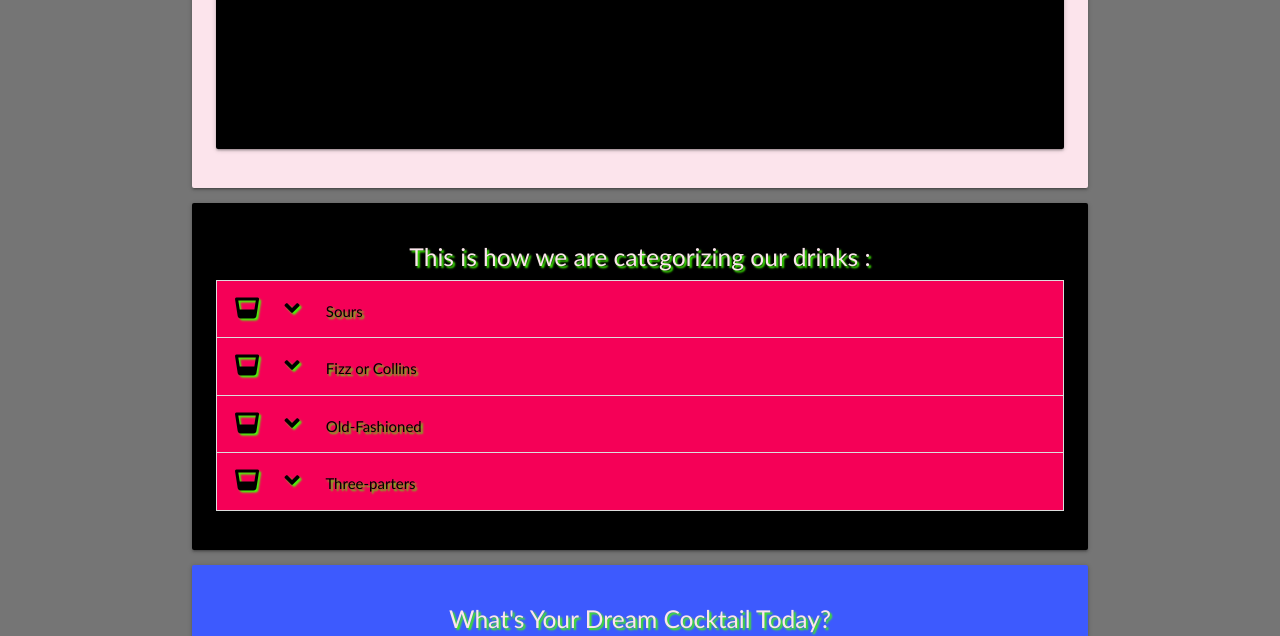
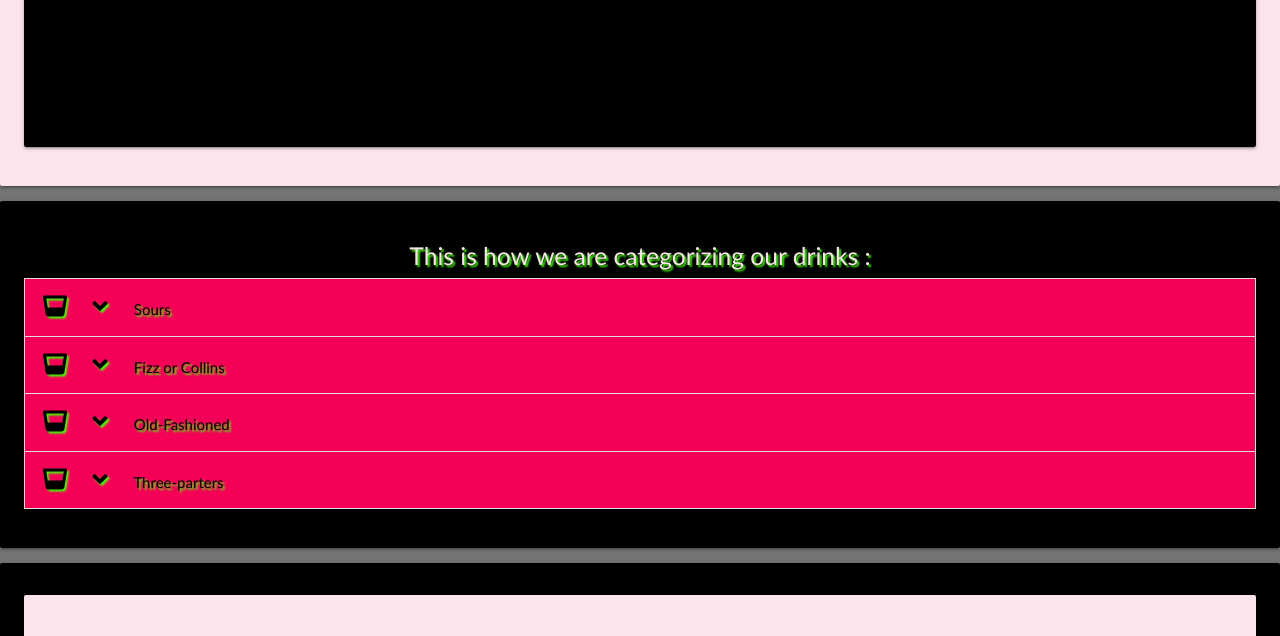
Before and after one commit to MaggieDaisy/Cocktails_and_Dreams, a Flask app: page / in a window 1280 px wide. Shown: the part 1152-1788 px from the top of the page. Run offline with Flask 2, Linux system fonts and the light colour scheme; some libraries are stand-ins or nearby versions.

Commit message:
Add style chanages, check and beautify code in templates

```diff
--- a/static/css/style.css
+++ b/static/css/style.css
@@ -6,30 +6,30 @@ body {
     display: flex;
     min-height: 100vh;
     flex-direction: column;
-  }
+}
 
 main {
     flex: 1 0 auto;
-  }
+}
 
 html {
     font-family: GillSans, Calibri, Trebuchet, sans-serif;
- }
+}
 
 .text-shadow {
-    text-shadow: 2px 2px 2px rgba(66,251,5);
+    text-shadow: 2px 2px 2px rgba(66, 251, 5);
 }
-
 
 .flashes h5 {
     line-height: 2;
+    background-color: rgba(66, 251, 5);
 }
 
 .btn-small {
     margin: 15px 7px;
 }
 
-#card-recipe{
+#card-recipe {
     min-height: 660px;
 }
 
--- a/templates/add_recipe.html
+++ b/templates/add_recipe.html
@@ -6,7 +6,7 @@
 <div class="row card-panel black">
     <form class="col s12" method="POST" action="{{ url_for('add_recipe') }}">
         <!-- Dropdown selection for choosing cocktails categories -->
-        <div class="row lime lighten-5">
+        <div class="row indigo lighten-5">
             <div class="input-field col s12">
                 <i class="fas fa-glass-whiskey text-shadow"></i>
                 <i class="fas fa-hand-pointer prefix text-shadow"></i>
--- a/templates/base.html
+++ b/templates/base.html
@@ -1,15 +1,19 @@
 <!DOCTYPE html>
 <html lang="en">
     <head>
-    <meta charset="UTF-8">
-    <meta http-equiv="X-UA-Compatible" content="IE=edge">
-    <meta name="viewport" content="width=device-width, initial-scale=1.0">
-    <link rel="stylesheet" href="https://cdnjs.cloudflare.com/ajax/libs/font-awesome/5.15.3/css/all.min.css"
+        <meta charset="UTF-8" />
+        <meta http-equiv="X-UA-Compatible" content="IE=edge" />
+        <meta name="viewport" content="width=device-width, initial-scale=1.0" />
+        <link
+            rel="stylesheet"
+            href="https://cdnjs.cloudflare.com/ajax/libs/font-awesome/5.15.3/css/all.min.css"
             integrity="sha512-iBBXm8fW90+nuLcSKlbmrPcLa0OT92xO1BIsZ+ywDWZCvqsWgccV3gFoRBv0z+8dLJgyAHIhR35VZc2oM/gI1w=="
-        crossorigin="anonymous" referrerpolicy="no-referrer" type="text/css" />
-    <link rel="stylesheet" href="https://cdnjs.cloudflare.com/ajax/libs/materialize/1.0.0/css/materialize.min.css"
-        type="text/css">
-    <link rel="stylesheet" href="{{ url_for('static', filename='css/style.css') }}" type="text/css">
+            crossorigin="anonymous"
+            referrerpolicy="no-referrer"
+            type="text/css"
+        />
+        <link rel="stylesheet" href="https://cdnjs.cloudflare.com/ajax/libs/materialize/1.0.0/css/materialize.min.css" type="text/css" />
+        <link rel="stylesheet" href="{{ url_for('static', filename='css/style.css') }}" type="text/css" />
         {% block styles %}
         {% endblock %}
         <title>Cocktails and Dreams</title>
@@ -58,16 +62,15 @@
             {% if messages %}
             {% for message in messages %}
             <div class="row flashes">
-            <h5 class="lime accent-3 center-align">{{ message }}</h5>
+                <h5 class="center-align">{{ message }}</h5>
             </div>
             {% endfor %}
             {% endif %}
             {% endwith %}
         </section>
         <!-- Main section for content -->
-    <main class="container">
+        <main>
             {% block content %}
-
             {% endblock %}
         </main>
         <!-- Footer with Social Media icons and copyright -->
@@ -81,19 +84,21 @@
                 </div>
                 <div class="col s4 center-align">
                     <ul id="footer-icons">
-                <li><a href="https://www.facebook.com/" target="_blank"><i class="fab fa-facebook-f black-text"></i></a>
+                        <li>
+                            <a href="https://www.facebook.com/" target="_blank"><i class="fab fa-facebook-f black-text"></i></a>
                         </li>
-                <li><a href="https://www.instagram.com/" target="_blank"><i class="fab fa-instagram black-text"></i></a>
+                        <li>
+                            <a href="https://www.instagram.com/" target="_blank"><i class="fab fa-instagram black-text"></i></a>
                         </li>
-                <li><a href="https://www.youtube.com/" target="_blank"><i class="fab fa-youtube black-text"></i></a>
+                        <li>
+                            <a href="https://www.youtube.com/" target="_blank"><i class="fab fa-youtube black-text"></i></a>
                         </li>
                     </ul>
                 </div>
             </div>
         </footer>
         <!-- Scripts for JS -->
-    <script src="https://code.jquery.com/jquery-3.6.0.min.js"
-        integrity="sha256-/xUj+3OJU5yExlq6GSYGSHk7tPXikynS7ogEvDej/m4=" crossorigin="anonymous"></script>
+        <script src="https://code.jquery.com/jquery-3.6.0.min.js" integrity="sha256-/xUj+3OJU5yExlq6GSYGSHk7tPXikynS7ogEvDej/m4=" crossorigin="anonymous"></script>
         <script src="https://cdnjs.cloudflare.com/ajax/libs/materialize/1.0.0/js/materialize.min.js"></script>
         <script src="{{ url_for('static', filename='js/script.js') }}"></script>
         {% block scripts %}
--- a/templates/edit_recipe.html
+++ b/templates/edit_recipe.html
@@ -7,7 +7,7 @@
 <div class="row card-panel black">
     <form class="col s12" method="POST" action="{{ url_for('edit_recipe', recipe_id=recipe._id) }}">
         <!-- Dropdown selection for choosing a cocktail category -->
-        <div class="row lime lighten-5">
+        <div class="row indigo lighten-5">
             <div class="input-field col s12">
                 <i class="fas fa-glass-whiskey text-shadow"></i>
                 <i class="fas fa-hand-pointer prefix text-shadow"></i>
--- a/templates/index.html
+++ b/templates/index.html
@@ -2,9 +2,11 @@
 {% block content %}
 
 <!-- Landing page hero image and welcoming content-->
-<div class="card-panel indigo accent-3">
-    <h5 class="pink-text text-lighten-5 center-align text-shadow">Welcome to our community of bartenders, mixologists, and free-style cocktail enthusiasts!</h5>
+<div class="card-panel black">
+<div class="card-panel pink lighten-5 center-align">
+    <h5 class="black-text center-align text-shadow">Welcome to our community of bartenders, mixologists, and free-style cocktail enthusiasts!</h5>
     <img class="responsive-img" src="https://images.unsplash.com/photo-1507383832450-e75a770318ea?ixid=MnwxMjA3fDB8MHxwaG90by1wYWdlfHx8fGVufDB8fHx8&ixlib=rb-1.2.1&auto=format&fit=crop&w=1189&q=80" alt="" />
+</div>
 </div>
 <!-- Card Panel with content -->
 <div class="card-panel black">
@@ -26,6 +28,7 @@
 <div class="card-panel pink lighten-5">
     <div class="carousel card-panel black lighten-4">
         <h5 class="pink-text text-lighten-5 center-align text-shadow">Capture with Us those magical moments of mixology!</h5>
+        <br>
         <a class="carousel-item" href="#1"><img src="https://images.unsplash.com/photo-1617524454933-ab8853813111?ixid=MnwxMjA3fDB8MHxwaG90by1wYWdlfHx8fGVufDB8fHx8&ixlib=rb-1.2.1&auto=format&fit=crop&w=333&q=80" /></a>
 
         <a class="carousel-item" href="#2"><img src="https://images.unsplash.com/photo-1613934619052-27d9464c8819?ixid=MnwxMjA3fDB8MHxwaG90by1wYWdlfHx8fGVufDB8fHx8&ixlib=rb-1.2.1&auto=format&fit=crop&w=334&q=80" /></a>
@@ -52,7 +55,7 @@
     <ul class="collapsible center-align">
         <li>
             <div class="collapsible-header black-text text-shadow pink accent-3">
-                <i class="fas fa-glass-whiskey center-align"></i><strong><i class="fas fa-angle-down"></i> Sours </strong>
+                <i class="fas fa-glass-whiskey"></i><strong><i class="fas fa-angle-down"></i> Sours </strong>
             </div>
             <div class="collapsible-body black-text pink lighten-5">
                 <strong>
@@ -98,10 +101,12 @@
     </ul>
 </div>
 <!-- Card panel with image and button pointing to register page -->
-<div class="card-panel indigo accent-3 center-align">
-    <h5 class="pink-text text-lighten-5 center-align text-shadow">What's Your Dream Cocktail Today?</h5>
+<div class="card-panel black">
+<div class="card-panel pink lighten-5 center-align">
+    <h5 class="black-text center-align text-shadow">What's Your Dream Cocktail Today?</h5>
     <img class="responsive-img" src="https://images.unsplash.com/photo-1610478920454-8df995a1d60a?ixid=MnwxMjA3fDB8MHxwaG90by1wYWdlfHx8fGVufDB8fHx8&ixlib=rb-1.2.1&auto=format&fit=crop&w=1950&q=80" alt="" />
     <button class="btn pink accent-3 waves-effect waves-light"><a class="black-text text-shadow" href="{{ url_for('register') }}">Add Dream Recipe Here</a></button>
 </div>
+</div>
 
 {% endblock %}
--- a/templates/login.html
+++ b/templates/login.html
@@ -4,6 +4,7 @@
 <!-- Header of the page-->
 <h3 class="center-align text-shadow">Log In</h3>
 <!-- Card panel for Log In -->
+<div class="card-panel black">
     <div class="row">
         <form class="col s12 m6 offset-m3" method="POST" action="{{ url_for('login') }}">
             <div class="card-panel pink lighten-5">
@@ -30,6 +31,7 @@
             </div>
         </form>
     </div>
+</div>
 <!-- Link to redirect User if not registered yet-->
 <div class="row">
     <div class="col s12">
--- a/templates/profile.html
+++ b/templates/profile.html
@@ -4,7 +4,7 @@
 <!-- Card Panel for Username Profile -->
 <div class="row">
     <div class="col s12 m6 offset-m3 card-panel black">
-        <div class="card-panel pink lighten-5">
+        <div class="card-panel indigo lighten-5">
             <h3 class="center-align black-text text-shadow">
                 {{ username }}'s Profile
             </h3>
@@ -22,7 +22,7 @@
     {% for recipe in recipes %}
     <!-- Displays Card Panels only created by User being in current session-->
     {% if session.user|lower == recipe.created_by|lower %}
-    <div class="col s12 m4">
+    <div class="col s12 m6 l4">
         <div id="card-recipe" class="card-panel card pink lighten-5">
             <div class="card-image">
                 <img class="activator responsive-img" src="{{ recipe.recipe_picture }}" />
--- a/templates/recipes.html
+++ b/templates/recipes.html
@@ -3,8 +3,8 @@
 <!-- Header of the page-->
 <h4 class="pink accent-3 center-align text-shadow">All Dream Recipes</h4>
 <!-- Card panel for Search field -->
-<div class="card-panel black">
-    <div class="row card-panel pink lighten-5">
+<div class="card-panel black center-align">
+    <div class="row card-panel indigo lighten-5">
         <form action="{{ url_for('search') }}" method="post" class="col s12">
             <div class="row valign-wrapper center-align">
                 <div class="input-field col s12 m6">
@@ -30,7 +30,7 @@
 {% if recipes|length > 0 %}
 <div class="row black">
     {% for recipe in recipes %}
-    <div class="col s12 m4">
+    <div class="col s12 m6 l4">
         <!-- Card panel to display recipe with elements-->
         <div id="card-recipe" class="card-panel card pink lighten-5">
             <!-- Card image for cocktail -->
--- a/templates/register.html
+++ b/templates/register.html
@@ -4,6 +4,7 @@
 <!-- Header for the page-->
 <h3 class="center-align text-shadow">Register</h3>
 <!-- Card panel for Register user-->
+<div class="card-panel card black">
     <div class="row">
         <form class="col s12 m6 offset-m3" method="POST" action="{{ url_for('register') }}">
             <div class="card-panel pink lighten-5">
@@ -30,6 +31,7 @@
             </div>
         </form>
     </div>
+</div>
 <!-- Link to redirect User if already exist in database and can just go to Log In page-->
 <div class="row">
     <div class="col s12">
```
Lines whose indentation alone changed are shown as unchanged.
